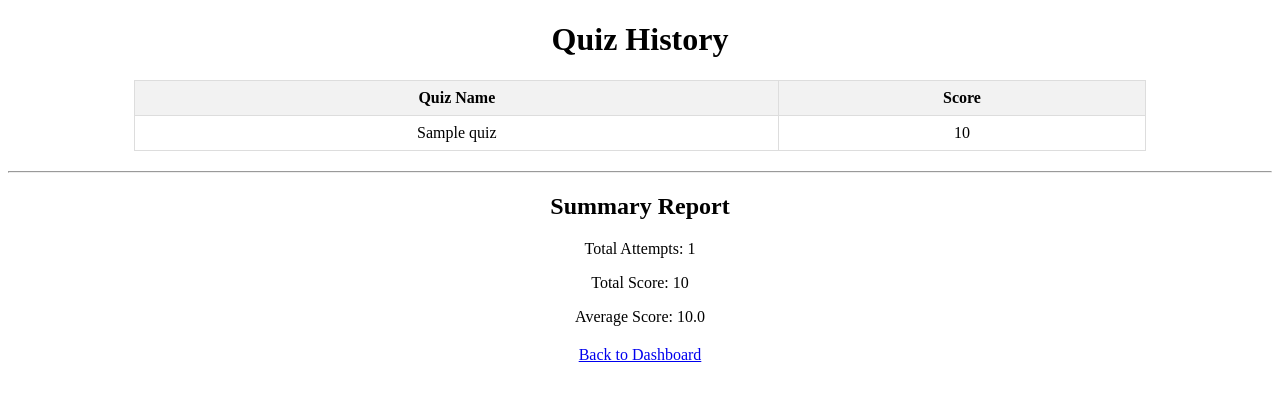
After one commit to 23f2001918/Quiz-master-v1, a Flask app: page /quiz_history in a window 1280 px wide. The commit adds this page. Shown: the top 401 px of the page. Run offline with Flask 3, Linux system fonts and the light colour scheme; a user stored in the database is signed in; tables that the repository leaves empty hold one stand-in row (values such as "Sample post").

Commit message:
Implemented score tracking and quiz result display

```diff
--- a/app.py
+++ b/app.py
@@ -465,6 +465,26 @@ def take_quiz(quiz_id):
     # GET: Render the quiz attempt page with the questions and time limit.
     return render_template("take_quiz.html", quiz=quiz_obj, questions=questions, time_limit=time_limit)
 
+@app.route('/quiz_history', methods=['GET'])
+@login_required
+def quiz_history():
+    # Query all quiz attempts for the current user by joining the score and quiz tables.
+    user_attempts = db.session.query(score, quiz) \
+        .join(quiz, quiz.id == score.quiz_id) \
+        .filter(score.user_id == current_user.id) \
+        .all()
+
+    # Calculate summary statistics.
+    total_score = sum([attempt.score for attempt, quiz_obj in user_attempts])
+    attempt_count = len(user_attempts)
+    average_score = total_score / attempt_count if attempt_count > 0 else 0
+
+    return render_template("quiz_history.html",
+                           user_attempts=user_attempts,
+                           total_score=total_score,
+                           attempt_count=attempt_count,
+                           average_score=average_score)
+
 
 # Logout Route
 @app.route("/logout")
--- /dev/null
+++ b/templates/quiz_history.html
@@ -0,0 +1,43 @@
+<!DOCTYPE html>
+<html lang="en">
+<head>
+  <meta charset="UTF-8">
+  <title>Quiz History</title>
+  <style>
+    table { border-collapse: collapse; width: 80%; margin: 20px auto; }
+    th, td { border: 1px solid #ddd; padding: 8px; text-align: center; }
+    th { background-color: #f2f2f2; }
+    h1, h2, p { text-align: center; }
+    a { display: block; text-align: center; margin: 20px; }
+  </style>
+</head>
+<body>
+  <h1>Quiz History</h1>
+  {% if user_attempts|length == 0 %}
+    <p>You have not attempted any quizzes yet.</p>
+  {% else %}
+    <table>
+      <thead>
+         <tr>
+            <th>Quiz Name</th>
+            <th>Score</th>
+         </tr>
+      </thead>
+      <tbody>
+        {% for attempt, quiz_obj in user_attempts %}
+          <tr>
+            <td>{{ quiz_obj.name }}</td>
+            <td>{{ attempt.score }}</td>
+          </tr>
+        {% endfor %}
+      </tbody>
+    </table>
+    <hr>
+    <h2>Summary Report</h2>
+    <p>Total Attempts: {{ attempt_count }}</p>
+    <p>Total Score: {{ total_score }}</p>
+    <p>Average Score: {{ average_score|round(2) }}</p>
+  {% endif %}
+  <a href="{{ url_for('user_dashboard') }}">Back to Dashboard</a>
+</body>
+</html>
--- a/templates/user_dashboard.html
+++ b/templates/user_dashboard.html
@@ -73,6 +73,7 @@
                 <p>No subjects available.</p>
             {% endif %}
         </section>
+        <a href="{{ url_for('quiz_history') }}">Click here to see the attempted quiz results</a>
     </main>
     <footer>
         <p>&copy; 2025 Quiz Master</p>
```
